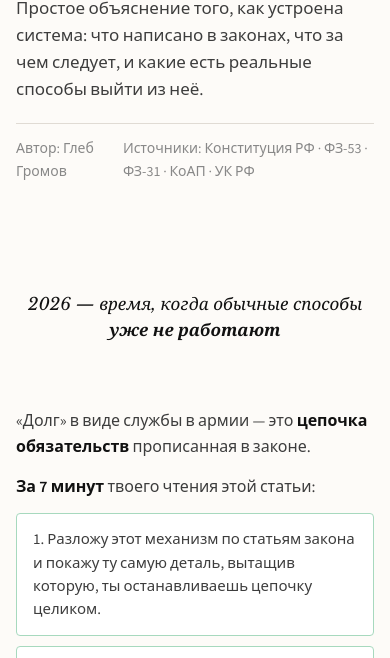
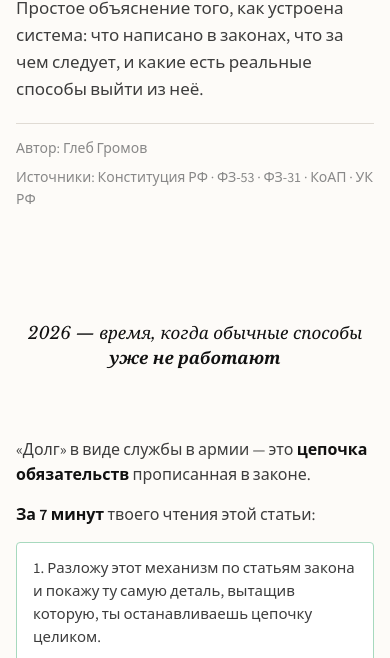
Before and after one commit to vladpolisuk/china-article, a plain HTML site: page index.html in a window 390 px wide. Shown: the part 164-822 px from the top of the page. Drawn offline with nearby package versions, Linux system fonts and the light colour scheme.

Commit message:
fixed header meta

```diff
--- a/index.html
+++ b/index.html
@@ -900,6 +900,10 @@
 				}
 				.faq-title {
 					margin-top: 50px;
+				}
+				.header-meta {
+					flex-direction: column;
+					gap: 6px;
 				}
 			}
 
```
